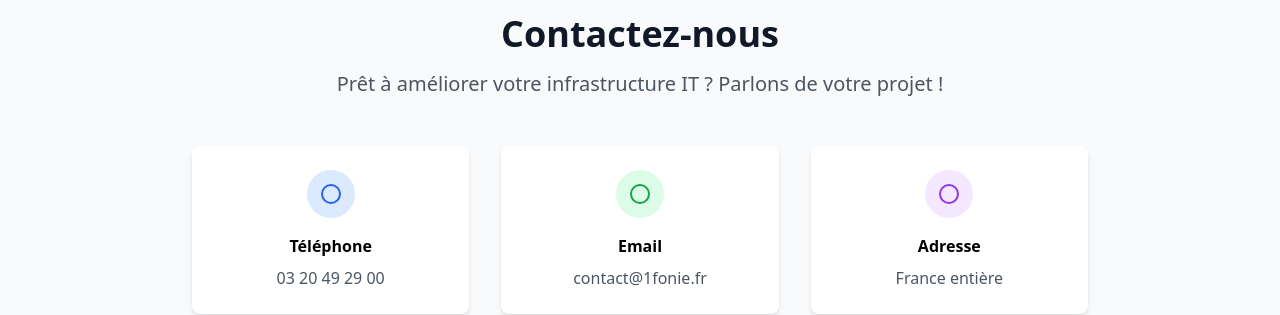
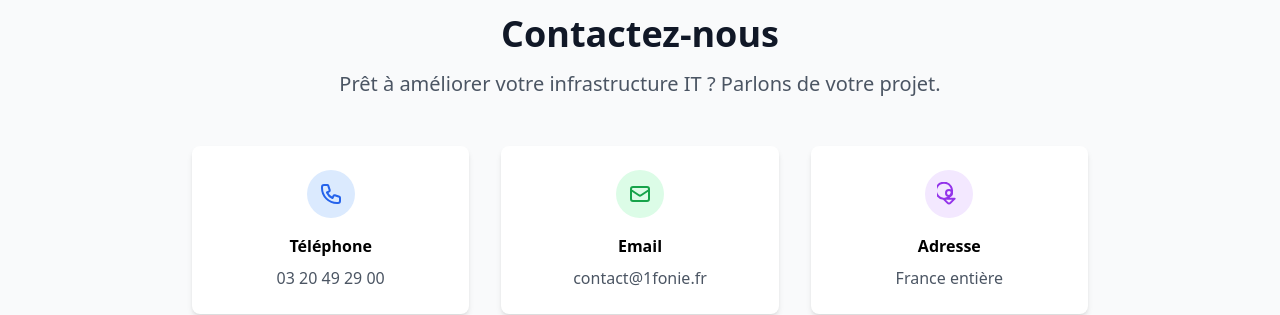
Before and after one commit to JohnKramer59/Site-web-1fonie, a React (Vite) app: page /contact in a window 1280 px wide. Shown: the part 146-461 px from the top of the page. Built offline with nearby package versions, Linux system fonts and the light colour scheme.

Commit message:
Update Contact.jsx

```diff
--- a/src/pages/Contact.jsx
+++ b/src/pages/Contact.jsx
@@ -3,6 +3,32 @@ import React, { useState } from "react";
 const EMAILJS_SERVICE_ID = "service_nvtel";
 const EMAILJS_TEMPLATE_ID = "template_ervf3dm";
 const EMAILJS_PUBLIC_KEY = "Q3c8kN9N5pircpp1R";
+
+function PhoneIcon({ className }) {
+  return (
+    <svg className={className} fill="none" stroke="currentColor" viewBox="0 0 24 24">
+      <path strokeLinecap="round" strokeLinejoin="round" strokeWidth={2} d="M3 5a2 2 0 012-2h3.28a1 1 0 01.948.684l1.498 4.493a1 1 0 01-.502 1.21l-2.257 1.13a11.042 11.042 0 005.516 5.516l1.13-2.257a1 1 0 011.21-.502l4.493 1.498a1 1 0 01.684.949V19a2 2 0 01-2 2h-1C9.716 21 3 14.284 3 6V5z" />
+    </svg>
+  );
+}
+
+function MailIcon({ className }) {
+  return (
+    <svg className={className} fill="none" stroke="currentColor" viewBox="0 0 24 24">
+      <path strokeLinecap="round" strokeLinejoin="round" strokeWidth={2} d="M3 8l7.89 5.26a2 2 0 002.22 0L21 8" />
+      <path strokeLinecap="round" strokeLinejoin="round" strokeWidth={2} d="M5 19h14a2 2 0 002-2V7a2 2 0 00-2-2H5a2 2 0 00-2 2v10a2 2 0 002 2z" />
+    </svg>
+  );
+}
+
+function LocationIcon({ className }) {
+  return (
+    <svg className={className} fill="none" stroke="currentColor" viewBox="0 0 24 24">
+      <path strokeLinecap="round" strokeLinejoin="round" strokeWidth={2} d="M17.657 16.657L13.414 20.9a1.998 1.998 0 01-2.827 0l-4.244-4.243a8 8 0 111.314 0z" />
+      <path strokeLinecap="round" strokeLinejoin="round" strokeWidth={2} d="M15 11a3 3 0 11-6 0 3 3 0 016 0z" />
+    </svg>
+  );
+}
 
 function Contact() {
   const [formData, setFormData] = useState({
@@ -80,17 +106,17 @@ function Contact() {
   return (
     <main>
       {/* Contact Info */}
-      <section id="contact" className="py-20 bg-gray-50">
+      <section id="contact" className="py-20 bg-gray-50 w-full">
         <div className="container mx-auto px-6 text-center">
           <h2 className="text-4xl font-bold text-gray-900 mb-4">Contactez-nous</h2>
           <p className="text-xl text-gray-600 mb-12">
-            Prêt à améliorer votre infrastructure IT ? Parlons de votre projet !
+            Prêt à améliorer votre infrastructure IT ? Parlons de votre projet.
           </p>
 
           <div className="grid md:grid-cols-3 gap-8 max-w-4xl mx-auto">
-            <InfoCard title="Téléphone" text="03 20 49 29 00" color="blue" />
-            <InfoCard title="Email" text="contact@1fonie.fr" color="green" />
-            <InfoCard title="Adresse" text="France entière" color="purple" />
+            <InfoCard title="Téléphone" text="03 20 49 29 00" color="blue" Icon={PhoneIcon} />
+            <InfoCard title="Email" text="contact@1fonie.fr" color="green" Icon={MailIcon} />
+            <InfoCard title="Adresse" text="France entière" color="purple" Icon={LocationIcon} />
           </div>
         </div>
       </section>
@@ -255,13 +281,30 @@ function Select({ label, options = [], ...props }) {
   );
 }
 
-function InfoCard({ title, text, color }) {
+function InfoCard({ title, text, color = "gray", Icon = null }) {
+  // Attention: les classes dynamiques Tailwind nécessitent une safelist si purge activé.
+  const bg = {
+    blue: "bg-blue-100",
+    green: "bg-green-100",
+    purple: "bg-purple-100",
+    gray: "bg-gray-100",
+  }[color] || "bg-gray-100";
+
+  const fg = {
+    blue: "text-blue-600",
+    green: "text-green-600",
+    purple: "text-purple-600",
+    gray: "text-gray-600",
+  }[color] || "text-gray-600";
+
   return (
     <div className="bg-white p-6 rounded-lg shadow-md">
-      <div className={`p-3 rounded-full w-12 h-12 mx-auto mb-4 flex items-center justify-center bg-${color}-100`}>
-        <svg className={`w-6 h-6 text-${color}-600`} fill="none" stroke="currentColor" viewBox="0 0 24 24">
-          <circle cx="12" cy="12" r="9" strokeWidth="2" />
-        </svg>
+      <div className={`${bg} p-3 rounded-full w-12 h-12 mx-auto mb-4 flex items-center justify-center`}>
+        {Icon ? <Icon className={`w-6 h-6 ${fg}`} /> : (
+          <svg className={`w-6 h-6 ${fg}`} fill="none" stroke="currentColor" viewBox="0 0 24 24">
+            <circle cx="12" cy="12" r="9" strokeWidth="2" />
+          </svg>
+        )}
       </div>
       <h3 className="font-bold mb-2">{title}</h3>
       <p className="text-gray-600">{text}</p>
```
